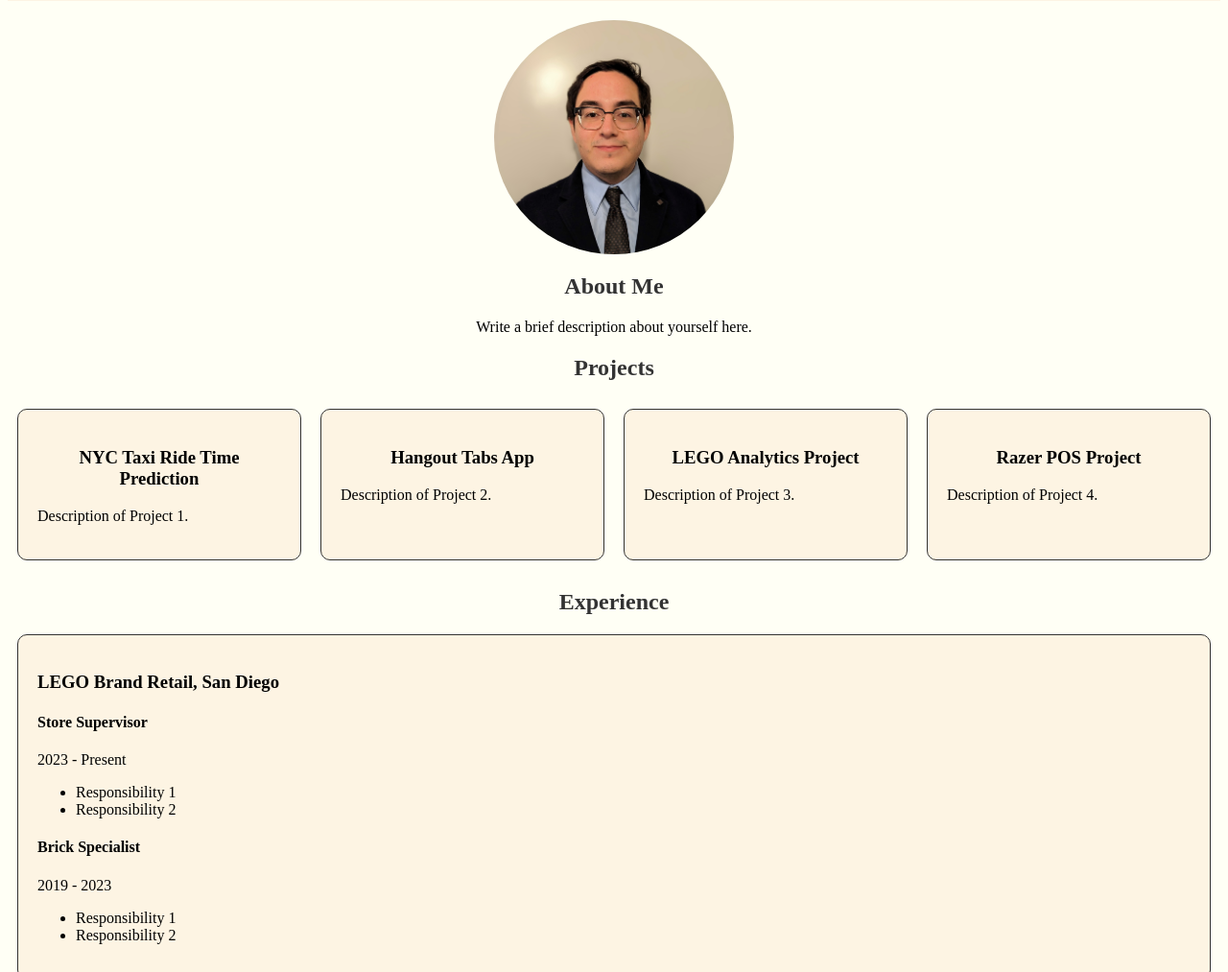
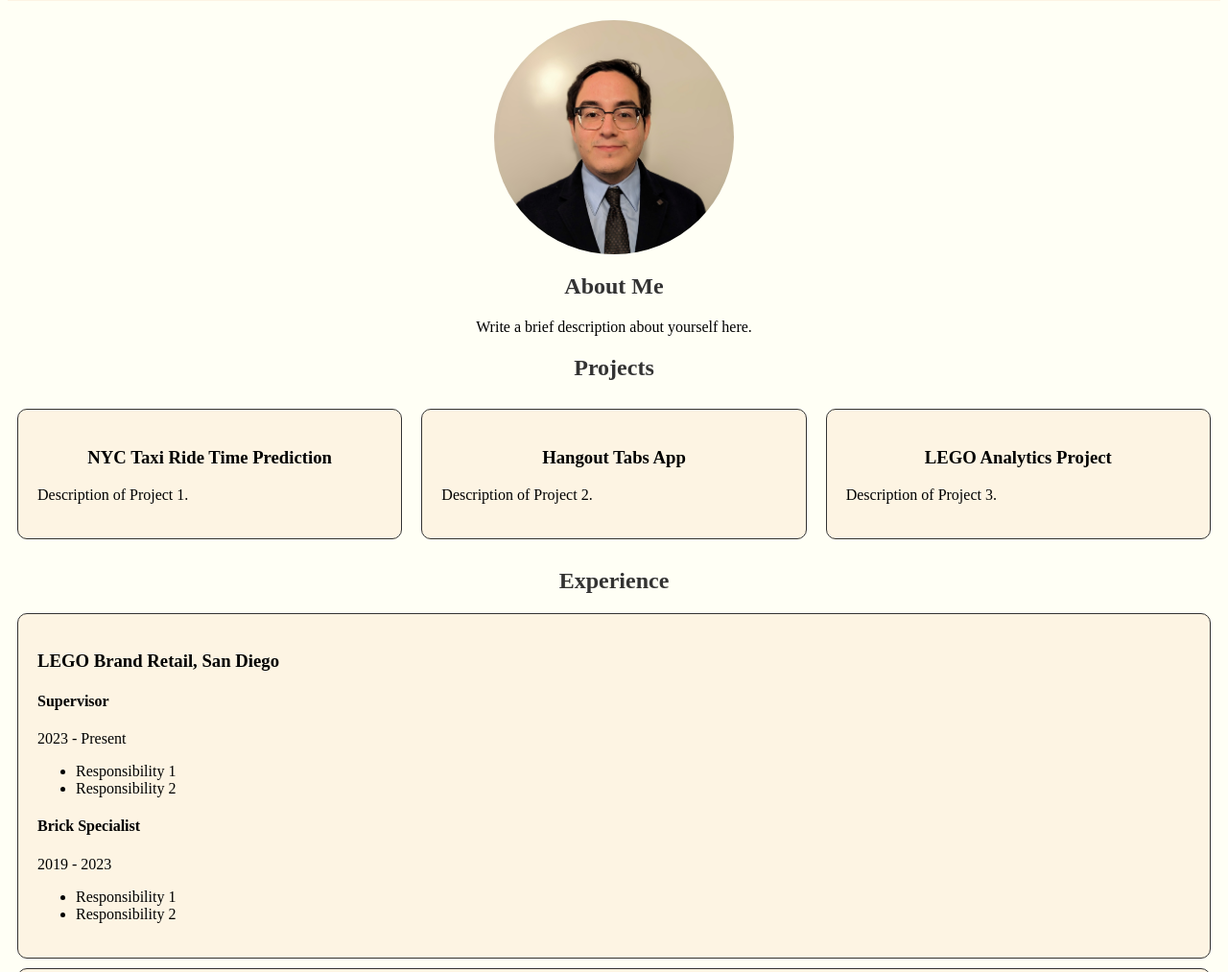
Before and after one commit to wriosmar/Portfolio--Redux-, a plain HTML site: page index.html in a window 1280 px wide. Shown: the part 87-1100 px from the top of the page at 96% size. Drawn offline with Linux system fonts and the light colour scheme.

Commit message:
chenged project list.

```diff
--- a/index.html
+++ b/index.html
@@ -42,10 +42,6 @@
                 <h3>LEGO Analytics Project</h3>
                 <p>Description of Project 3.</p>
             </div>
-            <div class="project">
-                <h3>Razer POS Project</h3>
-                <p>Description of Project 4.</p>
-            </div>
         </div>
     </section>
 
@@ -53,7 +49,7 @@
         <h2>Experience</h2>
         <div class="job">
             <h3>LEGO Brand Retail, San Diego</h3>
-            <h4>Store Supervisor</h4>
+            <h4>Supervisor</h4>
             <p>2023 - Present</p>
             <ul>
                 <li>Responsibility 1</li>
```
